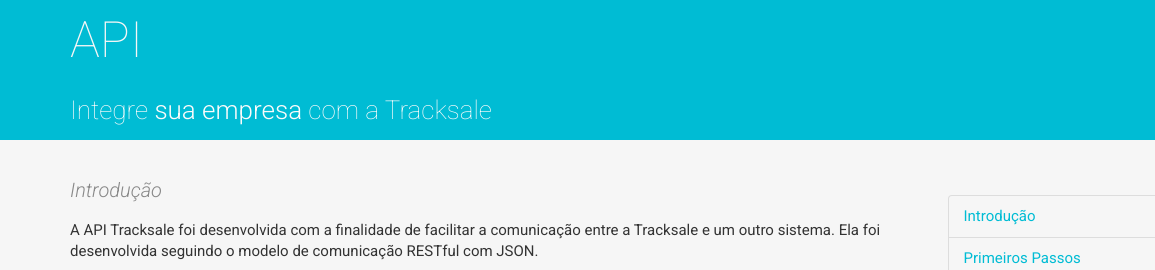
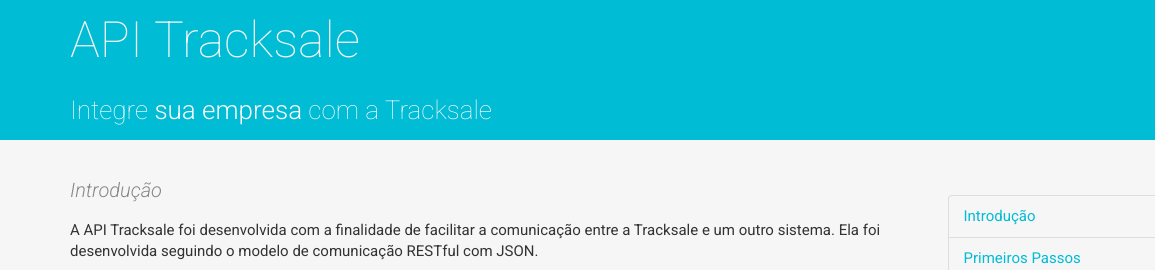
Before and after one commit to Lothav/tracksale-api, a website: page index.html in a window 1280 px wide. Shown: the top 270 px of the page, 0-1155 px from the left. Drawn offline with nearby package versions, Linux system fonts and the light colour scheme; some packages are replaced by stand-ins of ours; a script that the page names is missing.

Commit message:
update pages

```diff
--- a/index.html
+++ b/index.html
@@ -20,7 +20,7 @@
     <div class="container">
         <div class="row">
             <div class="col-xs-12 col-sm-5">
-                <h1>API</h1>
+                <h1>API Tracksale</h1>
             </div>
             <div class="col-sm-7 hidden-xs">
                 <menu>
```
